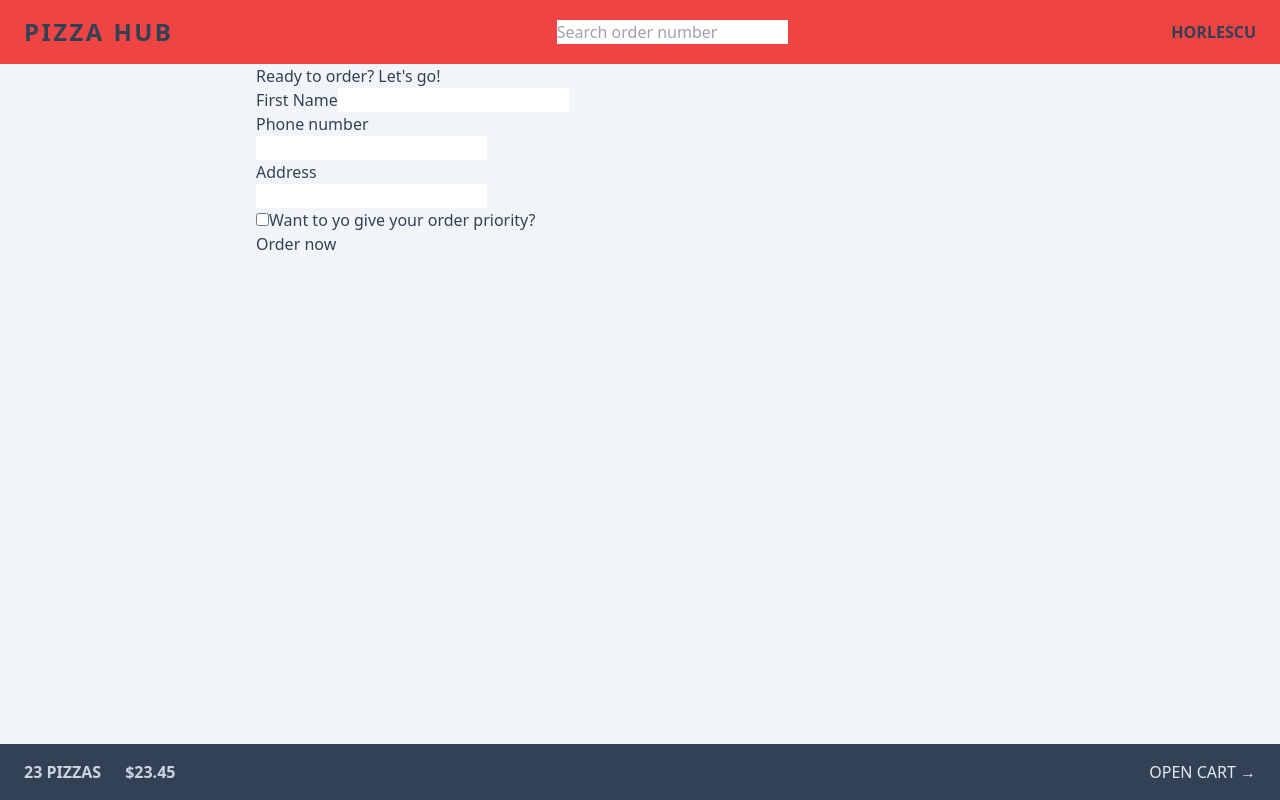
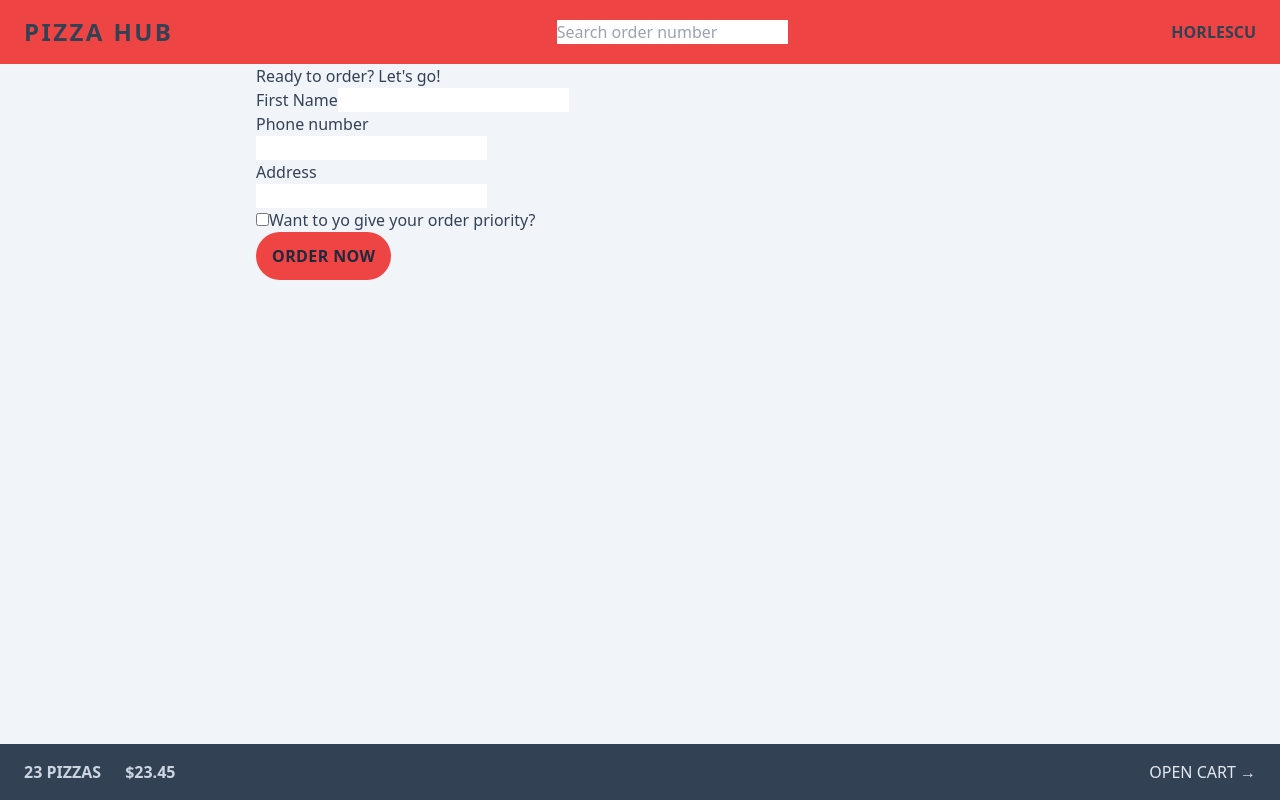
Before and after one commit to horlesq/pizza-hub, a React (Vite) app: page /order/new in a window 1280 px wide. Built offline with nearby package versions, Linux system fonts and the light colour scheme.

Commit message:
Frontend - styling buttons

```diff
--- a/src/features/cart/Cart.tsx
+++ b/src/features/cart/Cart.tsx
@@ -30,7 +30,12 @@
 
   return (
     <div>
-            <Link to="/menu">&larr; Back to menu</Link>
+      <Link
+        to="/menu"
+        className="text-sm font-semibold text-red-500 hover:text-red-700"
+      >
+        &larr; Back to menu
+      </Link>
 
       <h2>Your cart, %NAME%</h2>
 
--- a/src/features/order/CreateOrder.tsx
+++ b/src/features/order/CreateOrder.tsx
@@ -7,7 +7,7 @@
 // https://uibakery.io/regex-library/phone-number
 const isValidPhone = (str: string) =>
   /^\+?\d{1,4}?[-.\s]?\(?\d{1,3}?\)?[-.\s]?\d{1,4}[-.\s]?\d{1,4}[-.\s]?\d{1,9}$/.test(
-        str
+    str,
   );
 
 const fakeCart: CartItemType[] = [
@@ -74,18 +74,15 @@
             // value={withPriority}
             // onChange={(e) => setWithPriority(e.target.checked)}
           />
-                    <label htmlFor="priority">
-                        Want to yo give your order priority?
-                    </label>
+          <label htmlFor="priority">Want to yo give your order priority?</label>
         </div>
 
         <div>
-                    <input
-                        type="hidden"
-                        name="cart"
-                        value={JSON.stringify(cart)}
-                    />
-                    <button disabled={isSubmitting}>
+          <input type="hidden" name="cart" value={JSON.stringify(cart)} />
+          <button
+            disabled={isSubmitting}
+            className="inline-block rounded-full bg-red-500 px-4 py-3 font-semibold uppercase tracking-wide text-slate-800 transition-colors duration-300 hover:bg-red-400 focus:bg-red-400 focus:outline-none focus:ring focus:ring-red-500 focus:ring-offset-1 disabled:cursor-not-allowed"
+          >
             {isSubmitting ? "Placing order..." : "Order now"}
           </button>
         </div>
```
Lines whose indentation alone changed are shown as unchanged.
